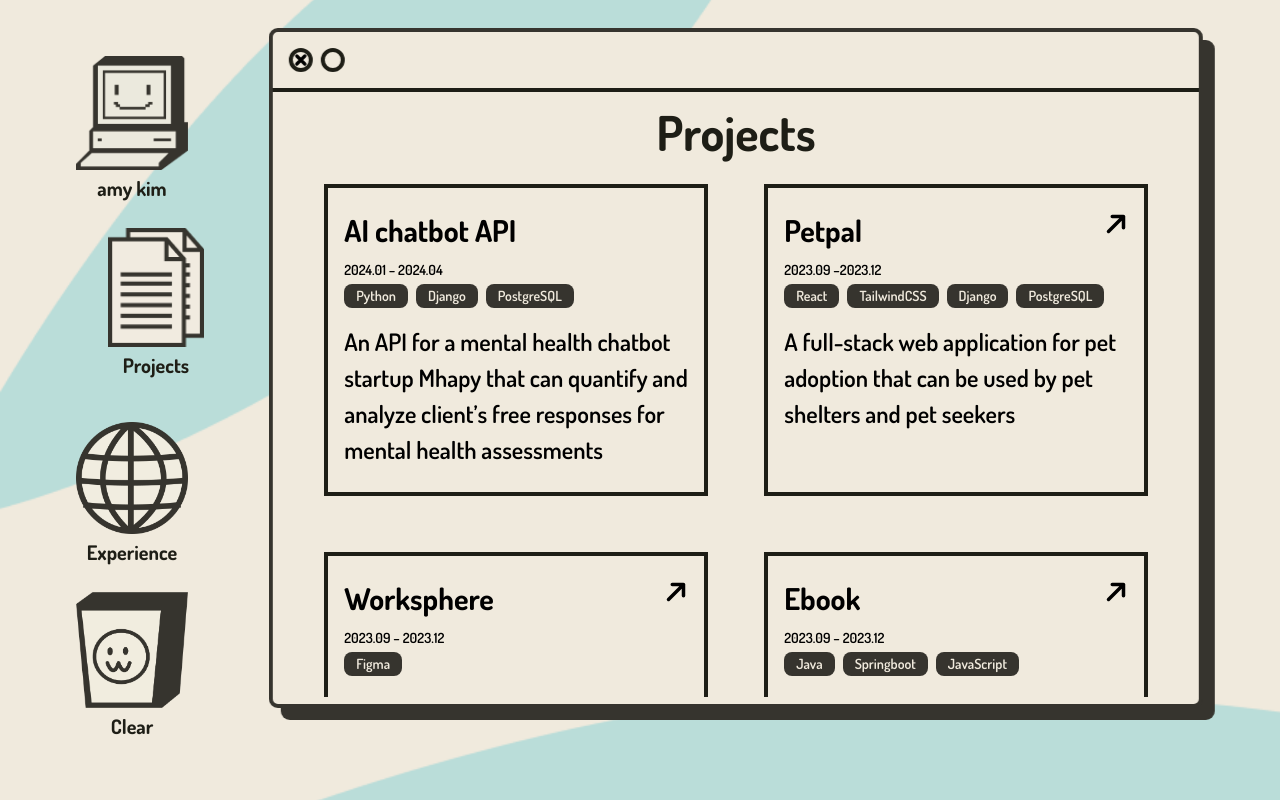
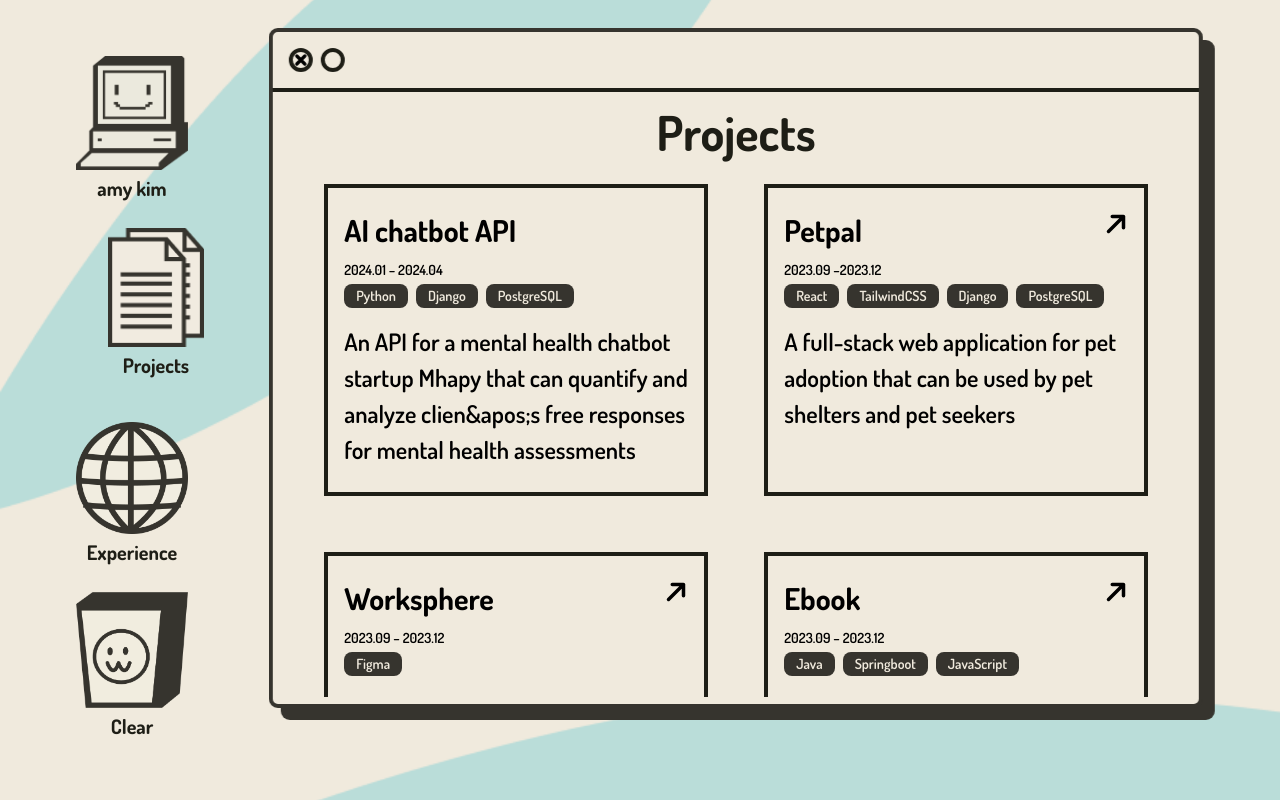
Before and after one commit to kimmy190/kimmy190, a Next.js app: page / in a window 1280 px wide. Both pictures are taken after a click on the element "Projects". Built offline with nearby package versions, Linux system fonts and the light colour scheme.

Commit message:
replaced symbols

```diff
--- a/src/components/Experience.jsx
+++ b/src/components/Experience.jsx
@@ -12,7 +12,7 @@ const Experience = ({ onClose }) => {
         {title: "Content Writer",
             company:"self-employed",
             time:"2022.03 – 10",
-            description: "As a content writer for a digital NFT newsletter NOV, I helped grow the subscriber base by over 1,000 through weekly newsletters covering a variety of topics. I conducted A/B testing on titles, which led to a 3-5% increase in the newsletter's opening rate. I also ensured accuracy and proper language in articles written by teammates."
+            description: "As a content writer for a digital NFT newsletter NOV, I helped grow the subscriber base by over 1,000 through weekly newsletters covering a variety of topics. I conducted A/B testing on titles, which led to a 3-5% increase in the newsletter&apos;s opening rate. I also ensured accuracy and proper language in articles written by teammates."
         }
     ]
 
--- a/src/components/Project.jsx
+++ b/src/components/Project.jsx
@@ -12,7 +12,7 @@ const Project = ({ onClose }) => {
           ],
           year: "2024.01 – 2024.04",
           website: null,
-          description: "An API for a mental health chatbot startup Mhapy that can quantify and analyze client’s free responses for mental health assessments"
+          description: "An API for a mental health chatbot startup Mhapy that can quantify and analyze clien&apos;s free responses for mental health assessments"
         },
         {
           project: "Petpal",
```
